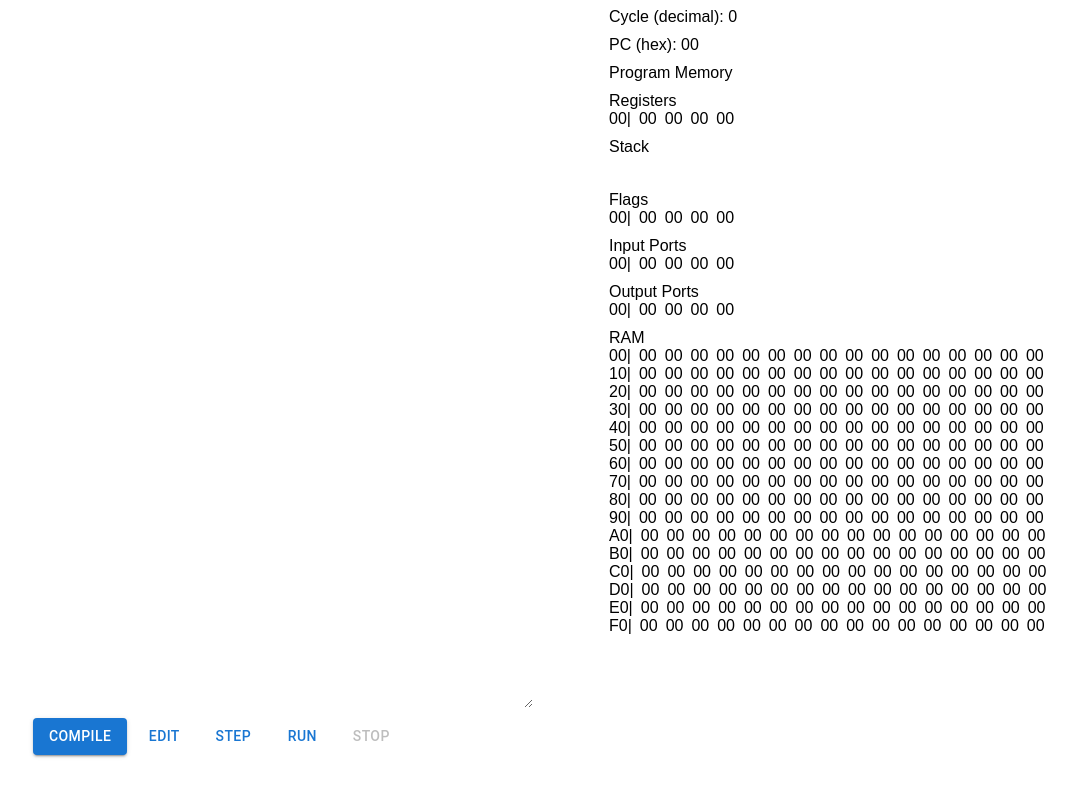
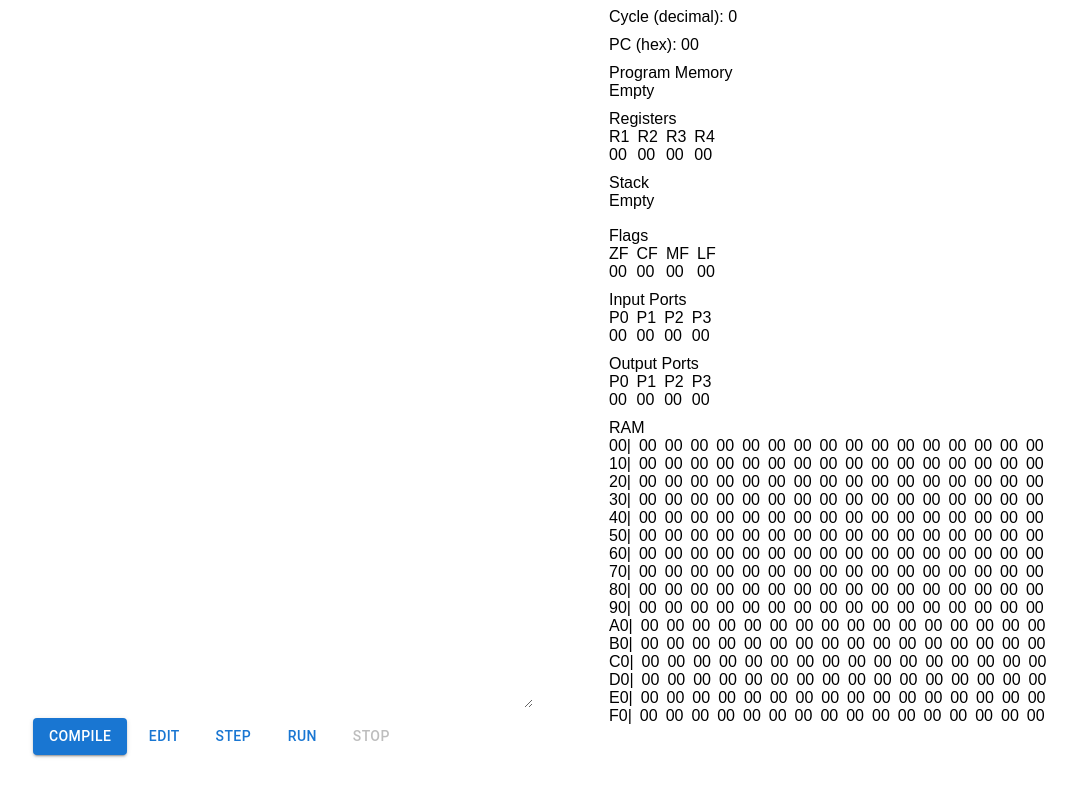
Before and after one commit to tony-ist/arpuemu, a React (Vite) app: page / in a window 1280 px wide. Both pictures are taken after a click on the button "COMPILE". Shown: the top 796 px of the page, without its empty margins (69-1146 px from the left). Built offline with nearby package versions, Linux system fonts and the light colour scheme; a web font is replaced by a local one.

Commit message:
Pretty registers flags and ports

```diff
--- a/src/components/flags-viewer/FlagsViewer.tsx
+++ b/src/components/flags-viewer/FlagsViewer.tsx
@@ -1,4 +1,4 @@
-import { HexViewer } from '../hex/HexViewer.tsx';
+import { SimpleHexViewer } from '../simple-hex-viewer/SimpleHexViewer.tsx';
 
 interface FlagsViewerPropTypes {
   ZF: boolean;
@@ -9,11 +9,17 @@ interface FlagsViewerPropTypes {
 
 export function FlagsViewer(props: FlagsViewerPropTypes) {
   const { ZF, COUTF, MSBF, LSBF } = props;
+  const labels = ['ZF', 'CF', 'MF', 'LF'];
+  const values = [ZF, COUTF, MSBF, LSBF];
+  const columns = labels.map((label, index) => ({
+    label,
+    value: values[index] ? 1 : 0,
+  }));
 
   return (
-    <HexViewer
+    <SimpleHexViewer
       title={'Flags'}
-      binaryData={[ZF, COUTF, MSBF, LSBF].map((flag) => flag ? 1 : 0)}
+      columns={columns}
     />
   );
 }
--- a/src/components/hex/HexViewer.tsx
+++ b/src/components/hex/HexViewer.tsx
@@ -17,6 +17,15 @@ export function HexViewer(props: HexViewerPropTypes) {
   const hexData = toHex(binaryData);
   const groupedHexData = groupElements(hexData, VALUES_IN_A_ROW);
   const labels = generateLabels(hexData.length);
+
+  if (binaryData.length === 0) {
+    return (
+      <Box>
+        <Box>{title}</Box>
+        <Box>Empty</Box>
+      </Box>
+    )
+  }
 
   function highlightClassName(groupIndex: number, elementIndex: number) {
     if (highlightByte === undefined) {
--- a/src/components/ram-viewer/RamViewer.tsx
+++ b/src/components/ram-viewer/RamViewer.tsx
@@ -1,16 +1,16 @@
 import { HexViewer } from '../hex/HexViewer.tsx';
 
 interface RamViewerPropTypes {
-  machineCode: number[]
+  binaryData: number[]
 }
 
 export function RamViewer(props: RamViewerPropTypes) {
-  const { machineCode } = props;
+  const { binaryData } = props;
 
   return (
     <HexViewer
       title={'RAM'}
-      binaryData={machineCode}
+      binaryData={binaryData}
     />
   );
 }
--- a/src/components/reg-viewer/RegViewer.tsx
+++ b/src/components/reg-viewer/RegViewer.tsx
@@ -1,4 +1,5 @@
-import { HexViewer } from '../hex/HexViewer.tsx';
+import Box from '@mui/material/Box';
+import { SimpleHexViewer } from '../simple-hex-viewer/SimpleHexViewer.tsx';
 
 interface RegViewerPropTypes {
   registers: number[]
@@ -6,11 +7,18 @@ interface RegViewerPropTypes {
 
 export function RegViewer(props: RegViewerPropTypes) {
   const { registers } = props;
+  const columnLabels = ['R1', 'R2', 'R3', 'R4'];
+  const columns = columnLabels.map((label, index) => ({
+    label,
+    value: registers[index] ? registers[index] : 0,
+  }));
 
   return (
-    <HexViewer
-      title={'Registers'}
-      binaryData={registers}
-    />
+    <Box>
+      <SimpleHexViewer
+        title={'Registers'}
+        columns={columns}
+      />
+    </Box>
   );
 }
--- /dev/null
+++ b/src/components/simple-hex-viewer/SimpleHexViewer.tsx
@@ -0,0 +1,33 @@
+import Box from '@mui/material/Box';
+import { toHex } from '../../asm/asm-util.ts';
+
+export interface SimpleHexViewColumn {
+  label: string;
+  value: number;
+}
+
+interface HexViewerPropTypes {
+  title: string;
+  columns: SimpleHexViewColumn[];
+}
+
+export function SimpleHexViewer(props: HexViewerPropTypes) {
+  const { title, columns } = props;
+  const hexData = toHex(columns.map((column) => column.value));
+
+  return (
+    <Box sx={{ display: 'flex', flexDirection: 'column' }}>
+      <Box>{title}</Box>
+      <Box sx={{ display: 'flex', gap: '8px' }}>
+        {
+          hexData.map((value, index) => (
+            <Box key={index}>
+              <Box>{ columns[index].label }</Box>
+              <Box>{ value }</Box>
+            </Box>
+          ))
+        }
+      </Box>
+    </Box>
+  );
+}
--- a/src/components/stack-viewer/StackViewer.tsx
+++ b/src/components/stack-viewer/StackViewer.tsx
@@ -2,17 +2,17 @@ import { HexViewer } from '../hex/HexViewer.tsx';
 import Box from '@mui/material/Box';
 
 interface StackViewerPropTypes {
-  machineCode: number[]
+  binaryData: number[]
 }
 
 export function StackViewer(props: StackViewerPropTypes) {
-  const { machineCode } = props;
+  const { binaryData } = props;
 
   return (
     <Box sx={{ minHeight: 43 }}>
       <HexViewer
         title={'Stack'}
-        binaryData={machineCode}
+        binaryData={binaryData}
       />
     </Box>
   );
--- a/src/components/state-viewer/EmulatorStateViewer.tsx
+++ b/src/components/state-viewer/EmulatorStateViewer.tsx
@@ -5,10 +5,10 @@ import { PMemViewer } from '../pmem-viewer/PMemViewer.tsx';
 import { RegViewer } from '../reg-viewer/RegViewer.tsx';
 import { StackViewer } from '../stack-viewer/StackViewer.tsx';
 import { FlagsViewer } from '../flags-viewer/FlagsViewer.tsx';
-import { HexViewer } from '../hex/HexViewer.tsx';
 import { RamViewer } from '../ram-viewer/RamViewer.tsx';
 import React from 'react';
 import { ARPUEmulatorState } from '../../emulator/ARPUEmulator.ts';
+import { SimpleHexViewer } from '../simple-hex-viewer/SimpleHexViewer.tsx';
 
 interface EmulatorStatePropsType {
   emulatorState: ARPUEmulatorState;
@@ -16,6 +16,15 @@ interface EmulatorStatePropsType {
 
 export function EmulatorStateViewer(props: EmulatorStatePropsType) {
   const { emulatorState } = props;
+  const portLabels = ['P0', 'P1', 'P2', 'P3'];
+  const inputPortColumns = portLabels.map((label, index) => ({
+    label,
+    value: emulatorState.inputPorts[index],
+  }));
+  const outputPortColumns = portLabels.map((label, index) => ({
+    label,
+    value: emulatorState.outputPorts[index],
+  }));
 
   return (
     <Box className={styles.emulatorStateContainer}>
@@ -30,7 +39,7 @@ export function EmulatorStateViewer(props: EmulatorStatePropsType) {
         registers={emulatorState.registers}
       />
       <StackViewer
-        machineCode={emulatorState.stack}
+        binaryData={emulatorState.stack}
       />
       <FlagsViewer
         ZF={emulatorState.ZF}
@@ -38,16 +47,16 @@ export function EmulatorStateViewer(props: EmulatorStatePropsType) {
         MSBF={emulatorState.MSBF}
         LSBF={emulatorState.LSBF}
       />
-      <HexViewer
+      <SimpleHexViewer
         title="Input Ports"
-        binaryData={emulatorState.inputPorts}
+        columns={inputPortColumns}
       />
-      <HexViewer
+      <SimpleHexViewer
         title="Output Ports"
-        binaryData={emulatorState.outputPorts}
+        columns={outputPortColumns}
       />
       <RamViewer
-        machineCode={emulatorState.RAM}
+        binaryData={emulatorState.RAM}
       />
     </Box>
   );
```
Also changed, not shown: 1 other file (tests, documents, lock files or other folders).
